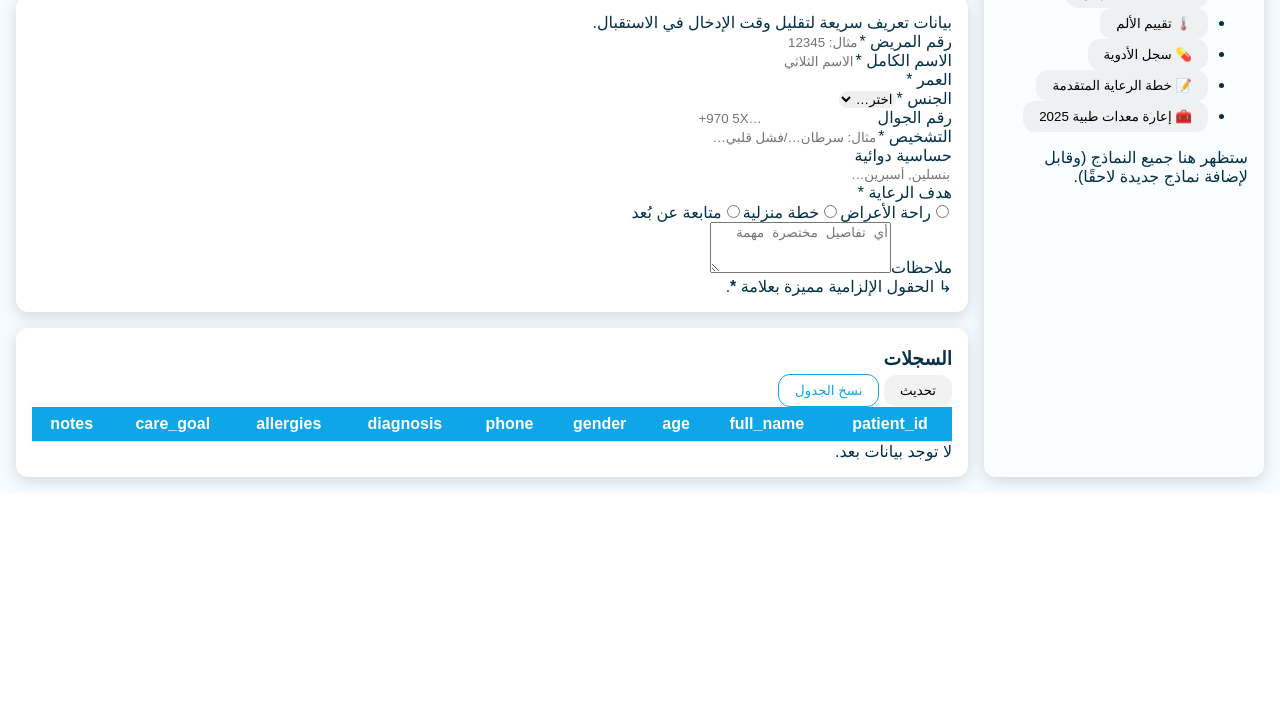
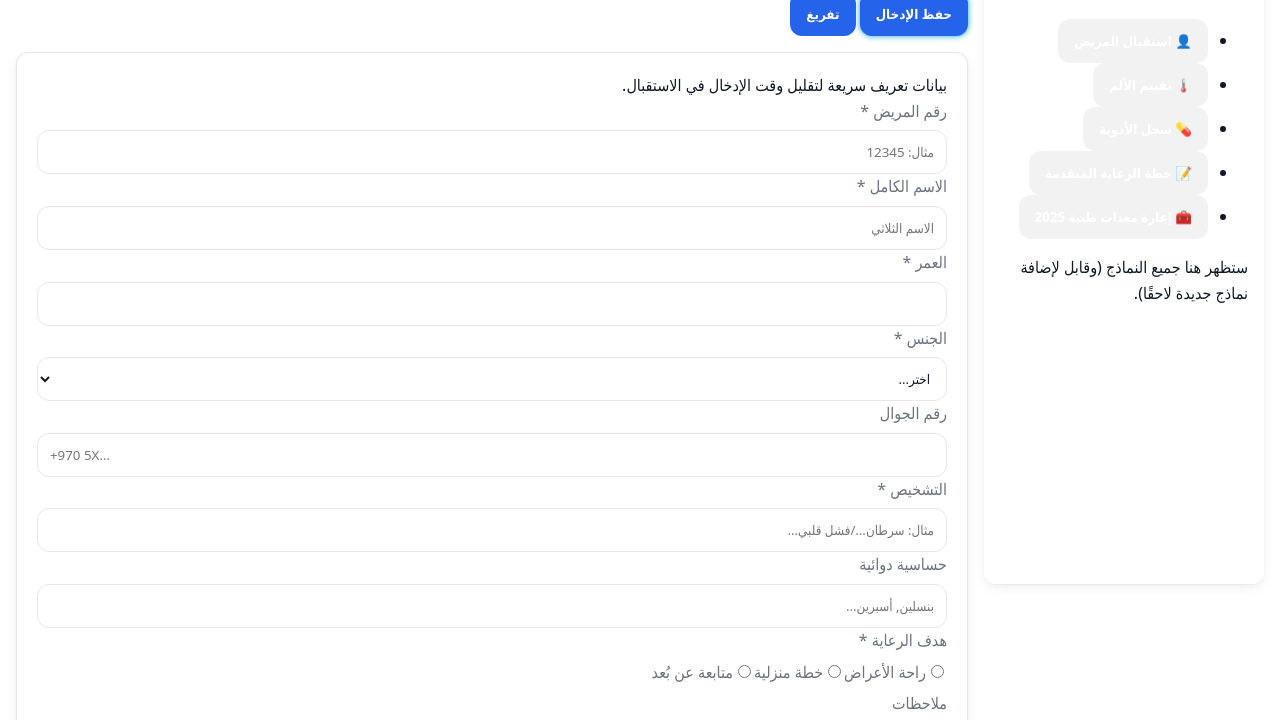
Before and after one commit to anwjawad/PF, a plain HTML site: page index.html in a window 1280 px wide. Shown: the part 234-954 px from the top of the page. Before the commit the page ends 800 px from the top, so only its background shows below. Drawn offline with Linux system fonts and the light colour scheme; a script that the page names is missing.

Commit message:
Update index.html

```diff
--- a/index.html
+++ b/index.html
@@ -8,6 +8,8 @@
 
   <!-- أساسي: ملف التنسيقات العام + الثيمات (سيتم تعريف 4 ثيمات: ocean, neon, rose, dawn) -->
   <link rel="stylesheet" href="assets/css/app.css" />
+  <!-- ملفات الأنماط -->
+<link rel="stylesheet" href="assets/css/pf_theme.css" />
 
   <!-- أيقونات بسيطة (اختياري) -->
   <link rel="icon" href="assets/icon.svg" type="image/svg+xml" />
@@ -149,7 +151,7 @@
 
   <!-- 6) نقطة الدخول: ربط الأحداث + تدفق العمل -->
   <script src="assets/js/main.js" defer></script>
-
+<script src="assets/js/pf_theme.js"></script>
 
 
 </body>
```
